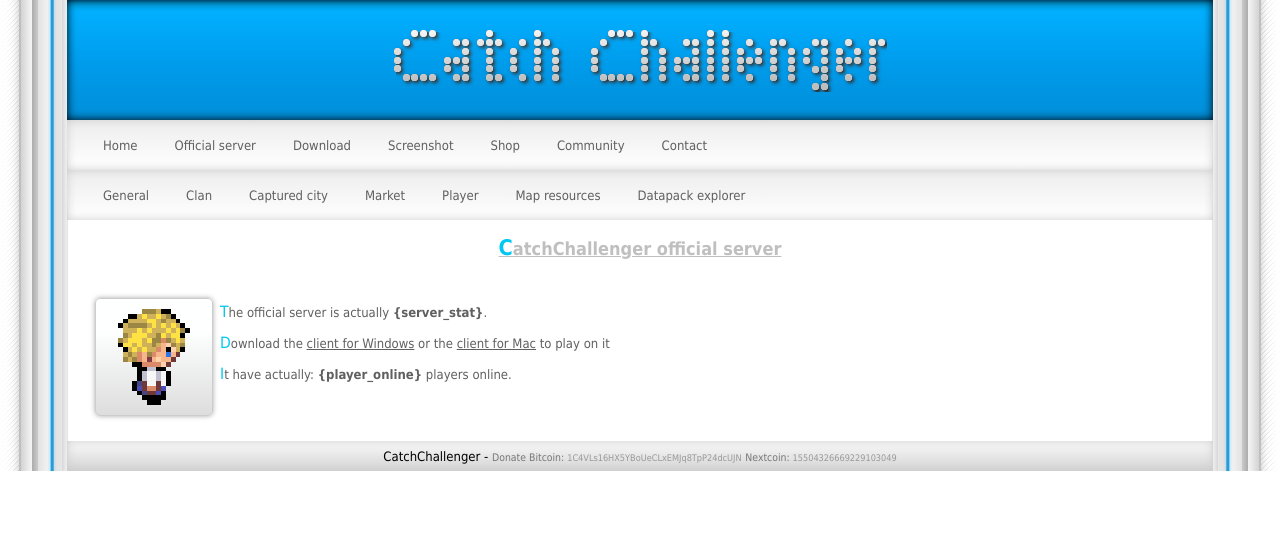
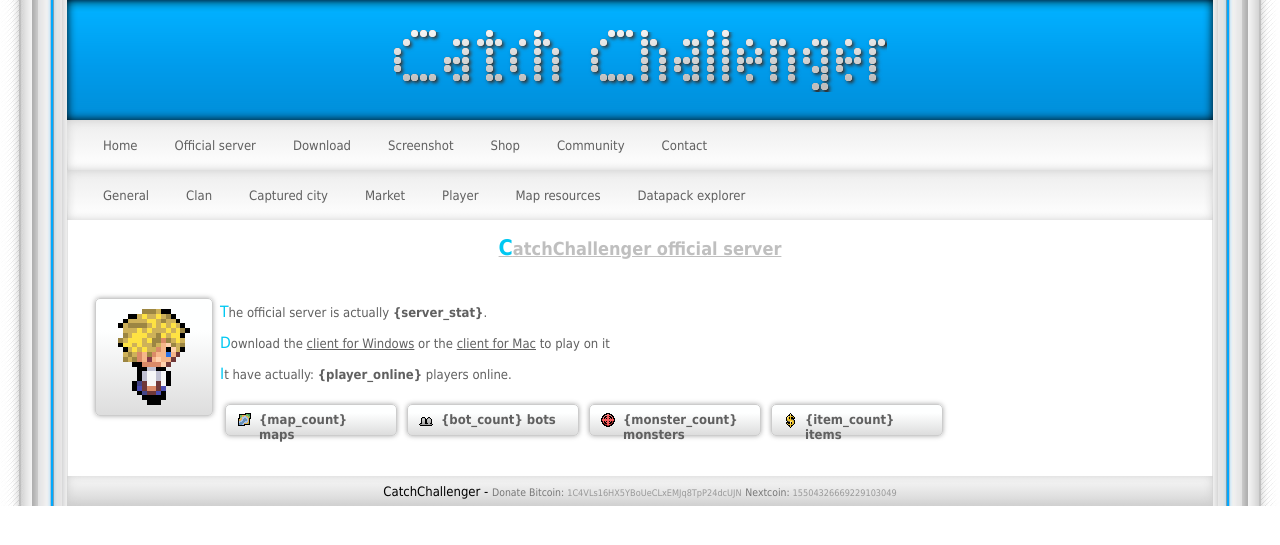
Before and after one commit to alphaonex86/CatchChallenger-site, a PHP site: page /official-server-org.html in a window 1280 px wide. Shown: the top 545 px of the page. Run offline with PHP 8.4, Linux system fonts and the light colour scheme; a stand-in replaces the project's code that opens the database connection; some libraries are stand-ins or nearby versions.

Commit message:
Datapack label

```diff
--- a/benchmark-tracking/view.php
+++ b/benchmark-tracking/view.php
@@ -55,7 +55,7 @@
     {
         if ($entry != '.' && $entry != '..' && is_dir('results/'.$entry))
         {
-            echo '<h2>'.$entry.'</h2>';
+            echo '<h2 style="clear:both;">'.$entry.'</h2>';
             if($handle2 = opendir('results/'.$entry.'/'))
             {
                 while(false !== ($entry2 = readdir($handle2)))
--- a/css/style.css
+++ b/css/style.css
@@ -229,3 +229,67 @@
 	background: linear-gradient(to bottom, rgba(254,255,255,1) 27%,rgba(221,221,221,1) 100%); /* W3C */
 	filter: progid:DXImageTransform.Microsoft.gradient( startColorstr='#feffff', endColorstr='#dddddd',GradientType=0 ); /* IE6-9 */
 }
+.labelDatapack
+{
+    width: 150px;
+    height: 23px;
+    border-radius: 5px;
+    margin:8px 5px;
+    border: solid 1px #CCC;
+    box-shadow: 0 0 5px #AAA;
+    background: rgb(254,255,255); /* Old browsers */
+    background: -moz-linear-gradient(top, rgba(254,255,255,1) 27%, rgba(221,221,221,1) 100%); /* FF3.6+ */
+    background: -webkit-gradient(linear, left top, left bottom, color-stop(27%,rgba(254,255,255,1)), color-stop(100%,rgba(221,221,221,1))); /* Chrome,Safari4+ */
+    background: -webkit-linear-gradient(top, rgba(254,255,255,1) 27%,rgba(221,221,221,1) 100%); /* Chrome10+,Safari5.1+ */
+    background: -o-linear-gradient(top, rgba(254,255,255,1) 27%,rgba(221,221,221,1) 100%); /* Opera 11.10+ */
+    background: -ms-linear-gradient(top, rgba(254,255,255,1) 27%,rgba(221,221,221,1) 100%); /* IE10+ */
+    background: linear-gradient(to bottom, rgba(254,255,255,1) 27%,rgba(221,221,221,1) 100%); /* W3C */
+    filter: progid:DXImageTransform.Microsoft.gradient( startColorstr='#feffff', endColorstr='#dddddd',GradientType=0 ); /* IE6-9 */
+    padding:7px 10px 0px 10px;
+    float:left;
+    vertical-align:middle;
+}
+
+.labelDatapackMap
+{
+    width:16px;
+    height:16px;
+    background-image:url('/official-server/images/flags.png');
+    background-repeat:no-repeat;
+    background-position:-32px -16px;
+    float:left;
+    margin-right:7px;
+}
+
+.labelDatapackBot
+{
+    width:16px;
+    height:16px;
+    background-image:url('/official-server/images/flags.png');
+    background-repeat:no-repeat;
+    background-position:-48px -16px;
+    float:left;
+    margin-right:7px;
+}
+
+.labelDatapackMonster
+{
+    width:16px;
+    height:16px;
+    background-image:url('/official-server/images/flags.png');
+    background-repeat:no-repeat;
+    background-position:-16px -16px;
+    float:left;
+    margin-right:7px;
+}
+
+.labelDatapackItem
+{
+    width:16px;
+    height:16px;
+    background-image:url('/official-server/images/flags.png');
+    background-repeat:no-repeat;
+    background-position:-32px 0px;
+    float:left;
+    margin-right:7px;
+}
--- a/index.html
+++ b/index.html
@@ -43,7 +43,7 @@
 				<br />
 				<br />
 
-				<img src="/images/hr.png" width="632" height="19" class="separation" />
+				<img src="/images/hr.png" width="632" height="19" class="separation" style="clear:both;" />
 				<br />
 				<img src="/images/chip.png" width="64" height="64" style="float:left; margin-right:7px;" class="tiers_img" alt="" />
 				<div id="title">News</div>
--- a/official-server-org.html
+++ b/official-server-org.html
@@ -47,6 +47,11 @@
 				<p class="text">The official server is actually <b>{server_stat}</b>.</p>
 				<p class="text">Download the <a href="http://files.first-world.info/catchchallenger/0.6.0.0/catchchallenger-single-server-windows-x86-0.6.0.0-setup.exe">client for Windows</a> or the <a href="http://files.first-world.info/catchchallenger/0.6.0.0/catchchallenger-single-server-mac-os-x-0.6.0.0.dmg">client for Mac</a> to play on it</p>
 				<p class="text">It have actually: <b>{player_online}</b> players online.</p>
+                <div class="labelDatapack"><div class="labelDatapackMap"></div><strong>{map_count} maps</strong></div>
+                <div class="labelDatapack"><div class="labelDatapackBot"></div><strong>{bot_count} bots</strong></div>
+                <div class="labelDatapack"><div class="labelDatapackMonster"></div><strong>{monster_count} monsters</strong></div>
+                <div class="labelDatapack"><div class="labelDatapackItem"></div><strong>{item_count} items</strong></div>
+                <br style="clear:both;" />
 				<!--<p class="text">The premium user have this advantage:
 				<ul>
 					<li>Have better rates</li>
```
